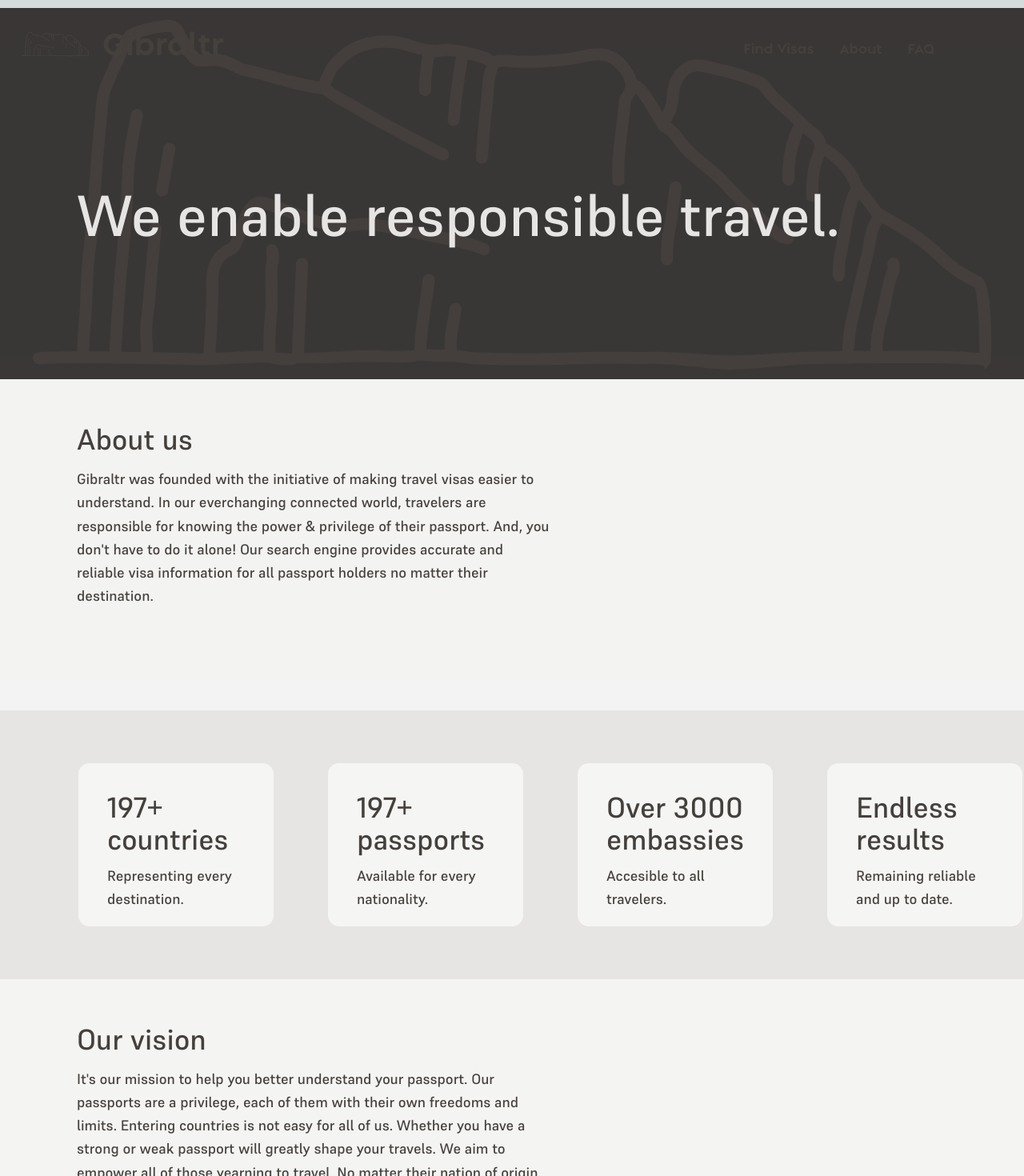
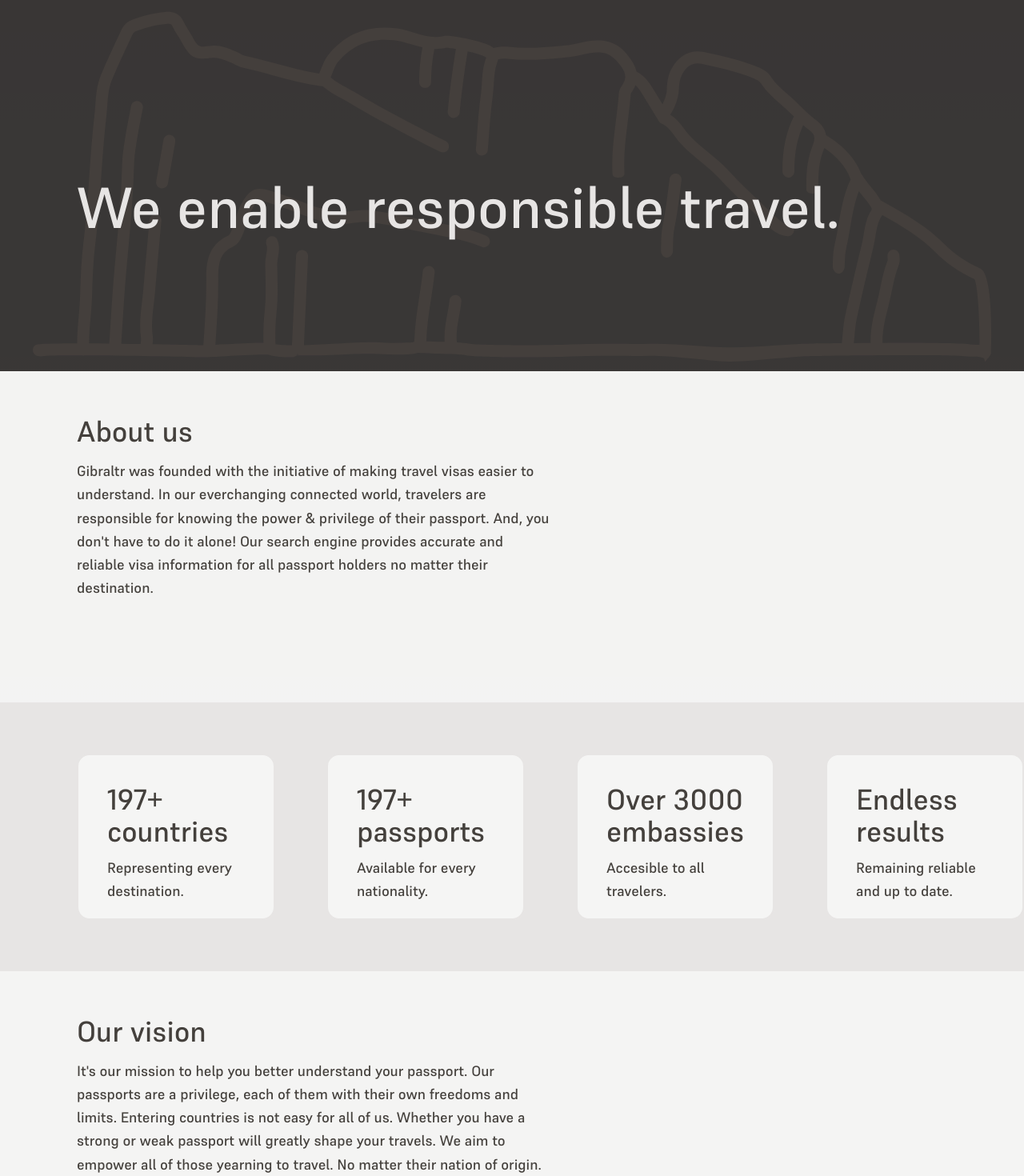
Before and after one commit to tachorzy/Gibraltr, a Next.js app: page /about in a window 1280 px wide. Shown: the top 1470 px of the page at 80% size. Built offline with nearby package versions, Linux system fonts and the light colour scheme.

Commit message:
Added inline styling to about.jsx

```diff
--- a/pages/about.jsx
+++ b/pages/about.jsx
@@ -35,57 +35,42 @@
       </Head>
 
       <main>
-          <div className={styles.navBar}>
-                    <NavBar></NavBar>
+          <div className={"sticky"}>
+              <NavBar lightMode={"dark"}></NavBar>
           </div>
-          <div className={supremeMedium.className}>
-            <div className={AboutStyles.banner}>
-                <h1 className={AboutStyles.title}>We enable responsible travel.</h1>
-            </div>
+          <div className={supremeMedium.className + " bg-[url('/Gibraltar.svg')] flex flex-row h-[29rem] w-screen bg-stone-800 bg-no-repeat bg-right bg-cover bg-opacity-90"}>
+              <h1 className={"text-stone-200 text-7xl ml-24 pt-56"}>We enable responsible travel.</h1>
           </div>
 
-          <section className={"bg-stone-100 bg-no-repeat bg-contain bg-opacity-90 bg-right flex flex-col justify-between content-center pl-24"}>
-            <span className={supremeMedium.className}>
-                <h2 className={AboutStyles.aboutUsTitle}>About us</h2>
-                <p className={AboutStyles.paragraphLast}>
+          <section className={supremeMedium.className + " bg-stone-100 bg-no-repeat bg-contain bg-opacity-90 bg-right flex flex-col justify-between content-center pl-24"}>
+                <h2 className={"text-stone-700 text-4xl mt-14 mb-3.5"}>About us</h2>
+                <p className={"w-1/2 text-lg text-stone-700 leading-relaxed mb-32"}>
                   {"Gibraltr was founded with the initiative of making travel visas easier to understand. In our everchanging connected world, travelers are responsible for knowing the power & privilege of their passport. And, you don't have to do it alone! Our search engine provides accurate and reliable visa information for all passport holders no matter their destination."}
                 </p>
-                {/* <h2 className={AboutStyles.subtitle}>Travel at ease</h2>
-                <h3 className={AboutStyles.subtitle}>Wisely plan your trip</h3>
-                <h4 className={AboutStyles.centeredTitle}>Our mission is guiding you through the complexities of tourist visas.</h4> */}
-            </span>
           </section>
-          <div className={AboutStyles.bannerLight}>
-            <div className={styles.infoCard}>
-              <span className={supremeMedium.className}>
+          <div className={supremeMedium.className + " flex flex-row h-[21rem] w-screen bg-stone-200 py-16 pl-24 gap-x-16 content-center"}>
+            <div className={"w-64 h-52 text-stone-700 border-2 border-inherit border-solid rounded-2xl p-4 px-9 pt-9 border-stone-200 bg-stone-100"}>
                 <h2 className={AboutStyles.infoCardTitle}>197+<br/>countries
                 </h2>
                 <p className={AboutStyles.infoCardText}>Representing every destination.</p>
-              </span>
             </div>
 
             <div className={styles.infoCard}>
-              <span className={supremeMedium.className}>
                 <h2 className={AboutStyles.infoCardTitle}>197+<br/>passports
                 </h2>
                 <p className={AboutStyles.infoCardText}>Available for every nationality.</p>
-              </span>
             </div>
 
             <div className={styles.infoCard}>
-              <span className={supremeMedium.className}>
                 <h2 className={AboutStyles.infoCardTitle}>Over 3000<br/>embassies
                 </h2>
                 <p className={AboutStyles.infoCardText}>Accesible to all travelers.</p>
-              </span>
             </div>
 
             <div className={styles.infoCard}>
-              <span className={supremeMedium.className}>
                 <h2 className={AboutStyles.infoCardTitle}>Endless<br/>results
                 </h2>
                 <p className={AboutStyles.infoCardText}>Remaining reliable and up to date.</p>
-              </span>
             </div>
 
           </div>
```
Also changed, not shown: components/NavBar.jsx (+6 -2 lines).
